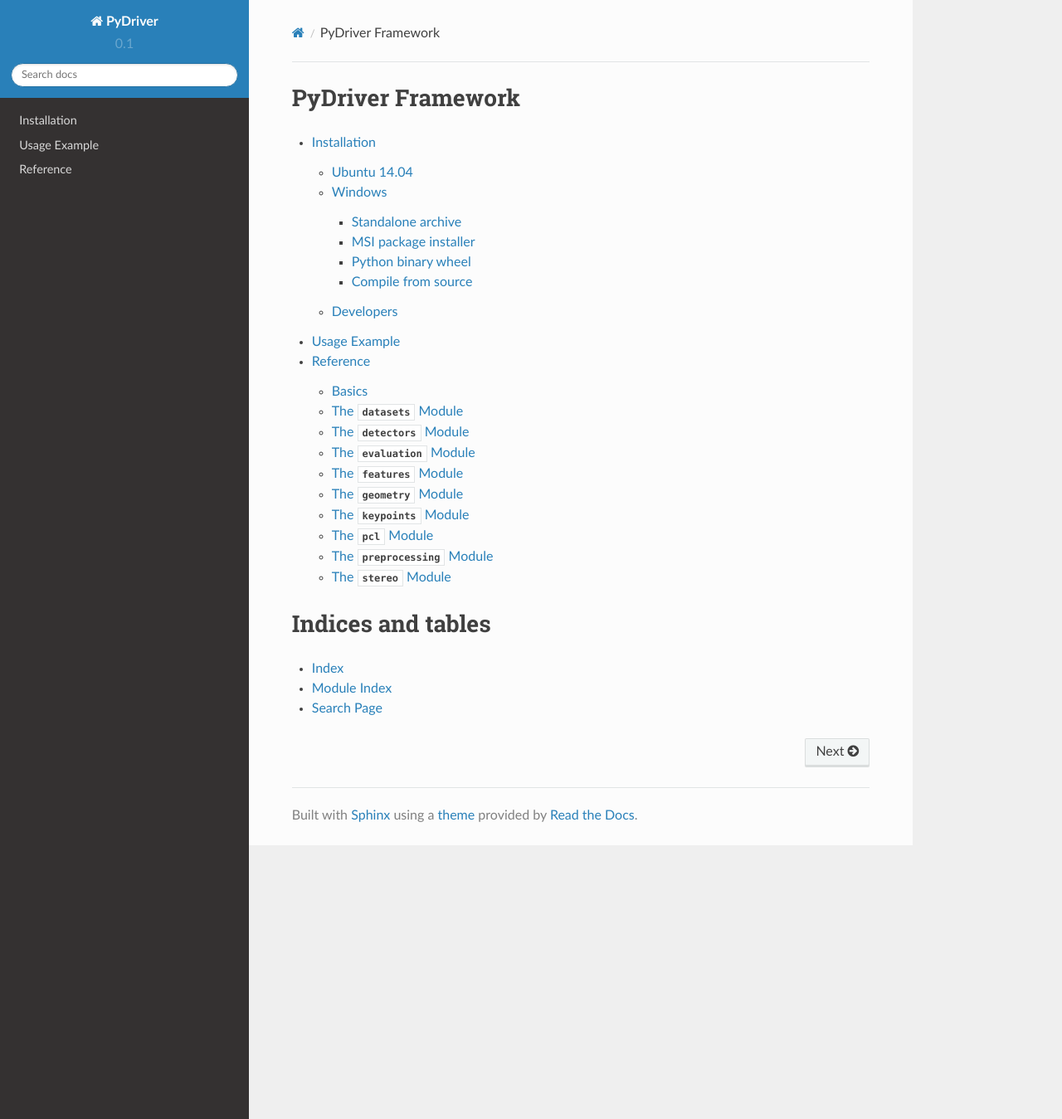
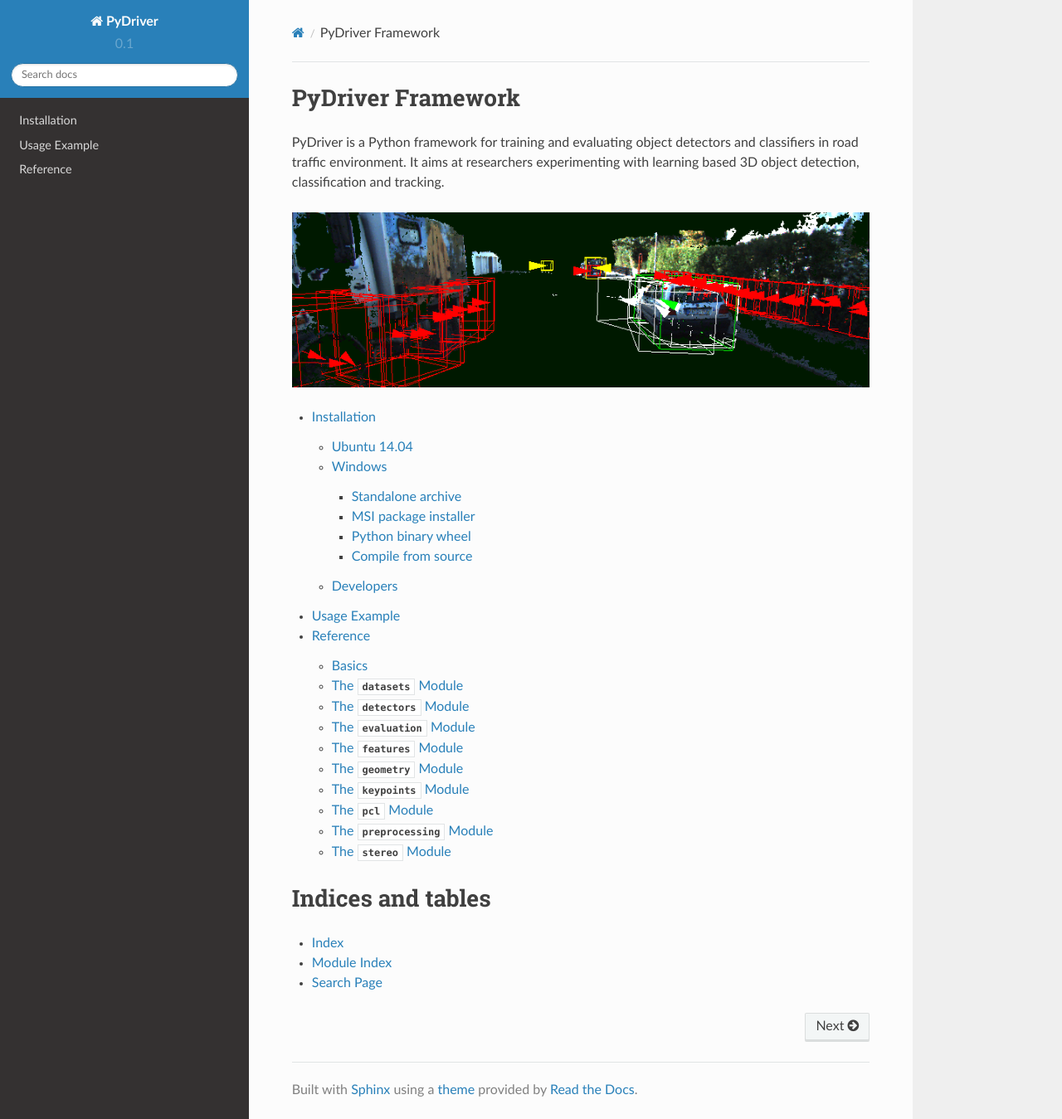
Before and after one commit to Leonard-Plotkin/pydriver, a Sphinx documentation site: the page built from doc/index.rst, in a window 1280 px wide and 1349 px high. Shown: the whole window at 83% size. Built offline with Sphinx 7.4.7 and the Read the Docs theme 2.0.0, drawn with Linux system fonts in a browser that asks for light colours.

Commit message:
Add introduction and screenshot to documentation

```diff
--- a/doc/index.rst
+++ b/doc/index.rst
@@ -1,5 +1,11 @@
 PyDriver Framework
 ==================
+
+PyDriver is a Python framework for training and evaluating object detectors
+and classifiers in road traffic environment. It aims at researchers experimenting
+with learning based 3D object detection, classification and tracking.
+
+.. image:: _images/000019_front.png
 
 .. toctree::
     installation
```
Also changed, not shown: doc/_images/000019_front.png (added).
